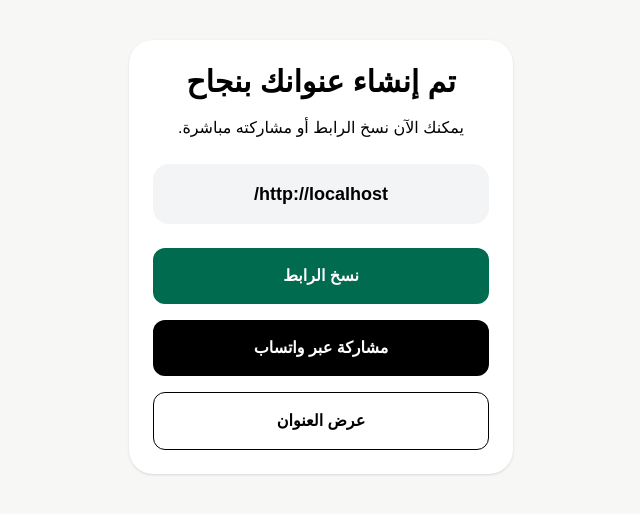
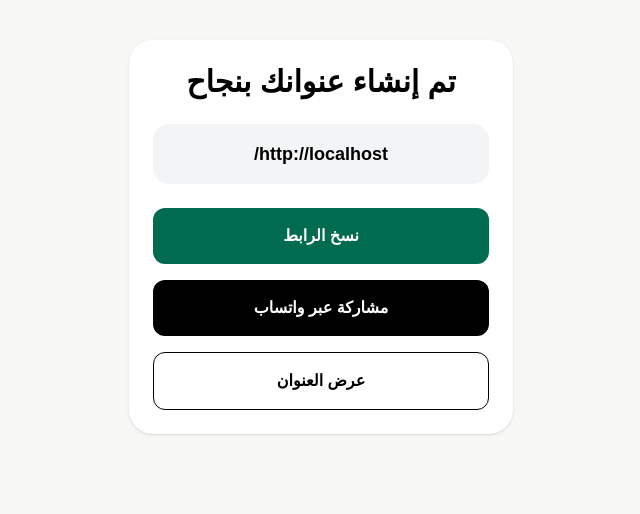
Before and after one commit to hammamghamdi/onwan, a Next.js app: page /success in a window 1280 px wide. Shown: the top 514 px of the page, without its empty margins (319-959 px from the left). Built offline with nearby package versions, Linux system fonts and the light colour scheme.

Commit message:
Clean success page

```diff
--- a/app/success/page.tsx
+++ b/app/success/page.tsx
@@ -27,13 +27,9 @@ function SuccessContent() {
   return (
     <main dir="rtl" className="min-h-screen bg-[#f7f8f5] px-4 py-10 text-black">
       <div className="mx-auto max-w-sm rounded-3xl bg-white p-6 text-center shadow-sm">
-        <h1 className="mb-4 text-3xl font-bold text-black">
+        <h1 className="mb-6 text-3xl font-bold text-black">
           تم إنشاء عنوانك بنجاح
         </h1>
-
-        <p className="mb-6 text-black">
-          يمكنك الآن نسخ الرابط أو مشاركته مباشرة.
-        </p>
 
         <div className="mb-6 break-all rounded-2xl bg-gray-100 p-4 text-lg font-bold text-black">
           {addressUrl}
```
